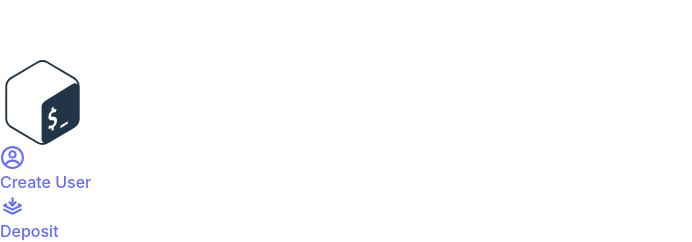
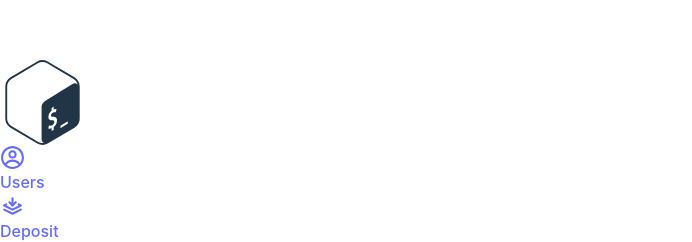
Before and after one commit to pan-de-salita/Banking-App, a React (Vite) app: page /root in a window 1280 px wide. Shown: the part 132-374 px from the top of the page, without its empty margins (0-692 px from the left). Built offline with nearby package versions, Linux system fonts and the light colour scheme.

Commit message:
chore: refactor Link classNames

```diff
--- a/src/routes/Root.jsx
+++ b/src/routes/Root.jsx
@@ -14,42 +14,42 @@ export default function Root() {
     return location.pathname === path;
   }
 
+  function getLinkClass(path, isActivePath) {
+    const baseClasses = 'flex items-center gap-2 text-sm md:text-xl lg:text-xl hover:text-white transition-transform duration-200 ease-in-out';
+    const textColor = isActivePath(path) ? 'text-white' : 'text-[#A9A9AB]';
+    const translateY = isActivePath(path) ? '' : 'hover:translate-y-[-4px]';
+    return `${baseClasses} ${textColor} ${translateY}`;
+  }
+
   return (
     <>
       <div className='w-screen h-screen flex flex-col-reverse hd:flex-row lg:flex-row'>
-        <nav className='w-screen md:w-1/3 lg:w-1/5 p-5 md:p-10 lg:p-10 flex md:flex-col lg:flex-col justify-start gap-4 bg-[#17171B]'>
+        <nav className='w-screen md:w-1/3 lg:w-1/5 p-5 md:p-10 lg:p-11 flex md:flex-col lg:flex-col justify-start gap-4 bg-[#17171B]'>
           <SiGnubash className='hidden md:block lg:block' size={85} />
+          {/*  TODO: refactor using .map */}
           <ul className='md:h-screen lg:h-screen flex flex-row md:flex-col lg:flex-col gap-8 md:pt-[3.8rem] lg:pt-[3.8rem]'>
             <li>
-              <Link
-                className={`flex items-center gap-2 text-sm md:text-xl lg:text-xl hover:text-white ${isActive('/root/create-user') ? 'text-white' : 'text-[#A9A9AB]'}`}
-                to='/root/create-user'>
+              <Link className={getLinkClass('/root/create-user', isActive)} to='/root/create-user'>
                 <CgProfile className='hidden md:block lg:block' size={25} />
-                <span className='transition-transform duration-200 ease-in-out hover:translate-x-1'>Create User</span>
+                Users
               </Link>
             </li>
             <li>
-              <Link
-                className={`flex items-center gap-2 text-sm md:text-xl lg:text-xl hover:text-white ${isActive('/root/deposit') ? 'text-white' : 'text-[#A9A9AB]'}`}
-                to='/root/deposit'>
+              <Link className={getLinkClass('/root/deposit', isActive)} to='/root/deposit'>
                 <TbStackPush className='hidden md:block lg:block' size={25} />
-                <span className='transition-transform duration-200 ease-in-out hover:translate-x-1'>Deposit</span>
+                Deposit
               </Link>
             </li>
             <li>
-              <Link
-                className={`flex items-center gap-2 text-sm md:text-xl lg:text-xl hover:text-white ${isActive('/root/create-user') ? 'text-white' : 'text-[#A9A9AB]'}`}
-                to='/root/create-user'>
+              <Link className={getLinkClass('/root/create-user', isActive)} to='/root/create-user'>
                 <LuGitPullRequestDraft className='hidden md:block lg:block' size={25} />
-                <span className='transition-transform duration-200 ease-in-out hover:translate-x-1'>Withdraw</span>
+                Withdraw
               </Link>
             </li>
             <li>
-              <Link
-                className={`flex items-center gap-2 text-sm md:text-xl lg:text-xl hover:text-white ${isActive('/root/create-user') ? 'text-white' : 'text-[#A9A9AB]'}`}
-                to='/root/create-user'>
+              <Link className={getLinkClass('/root/create-user', isActive)} to='/root/create-user'>
                 <FiSend className='hidden md:block lg:block' size={25} />
-                <span className='transition-transform duration-200 ease-in-out hover:translate-x-1'>Send</span>
+                Send
               </Link>
             </li>
             <li className='hidden md:block md:h-[20rem] lg:block lg:h-[34rem]'>
@@ -57,11 +57,9 @@ export default function Root() {
             </li>
             <li>
               <div className='flex justify-between'>
-                <Link
-                  className={`flex items-center gap-2 text-sm md:text-xl lg:text-xl hover:text-white ${isActive('/root/create-user') ? 'text-white' : 'text-[#A9A9AB]'}`}
-                  to='/root/deposit'>
+                <Link className={getLinkClass('/root/create-user', isActive)} to='/root/create-user'>
                   <RiLogoutCircleRLine className='hidden md:block lg:block' size={25} />
-                  <span className='transition-transform duration-200 ease-in-out hover:translate-x-1'>Logout</span>
+                  Logout
                 </Link>
                 <Link
                   className={`flex items-center gap-2 text-sm md:text-xl lg:text-xl hover:text-white ${isActive('/root/create-user') ? 'text-white' : 'text-[#A9A9AB]'}`}
@@ -75,7 +73,7 @@ export default function Root() {
         <div className='p-8 w-full h-screen flex justify-center items-center'>
           <Outlet />
         </div>
-      </div >
+      </div>
     </>
   );
 }
```
